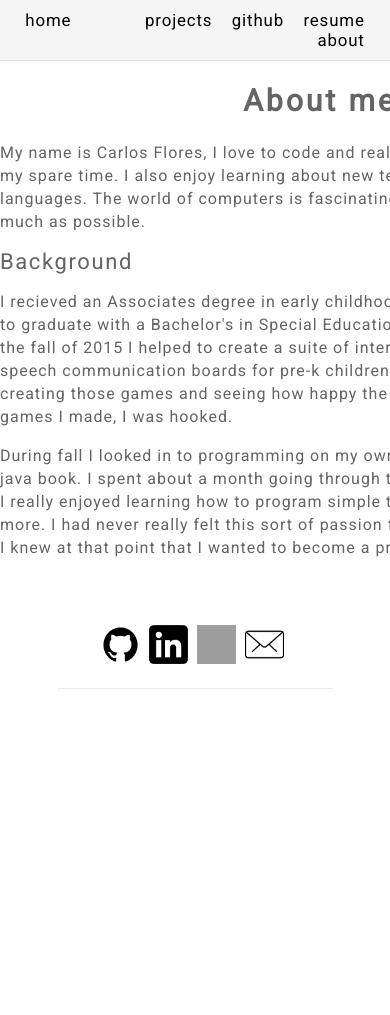
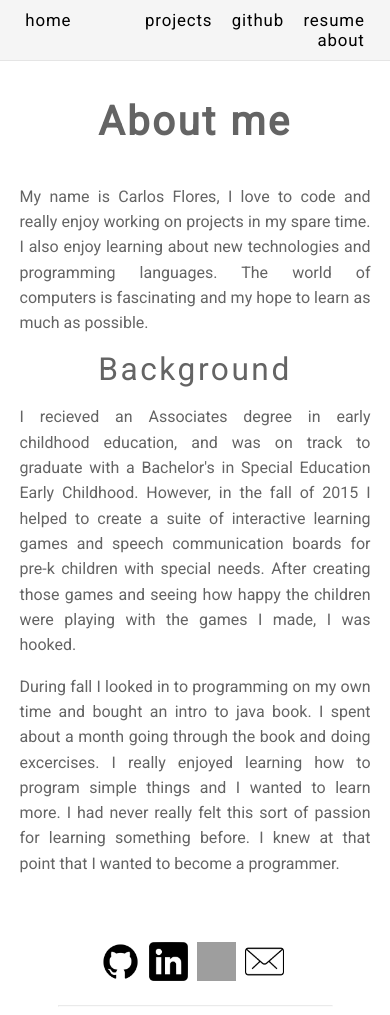
Before and after one commit to carlos42044/Personal_Website, a PHP site: page /about in a window 390 px wide; the page is wider, and only the part inside the window is pictured. Before the commit the page ends 689 px from the top of that part, so only its background shows below. Run offline with PHP 8.4, Linux system fonts and the light colour scheme; grey boxes are pictures that could not be loaded.

Commit message:
Fixed class names, and made pages more mobile friendlys with vh in css

```diff
--- a/about/index.html
+++ b/about/index.html
@@ -49,7 +49,7 @@
 		</div>
 
 		<div class="text_container">
-		<p class="about_me">About me</p>
+		<p class="page_title">About me</p>
 			<p class="text_content">
 			My name is Carlos Flores,
 
--- a/css/style.css
+++ b/css/style.css
@@ -64,44 +64,36 @@ a {
 
 }
 
-#head_title {
-	font-size: 4.75vh;
-}
-
 #home_text p{
         text-align: center;
         line-height: 5vh;
         letter-spacing: 9vh;
 }
 
-.about_me {
-        font-size: 30px;
-        letter-spacing: 3px;
+.page_title {
+        font-size: 4.75vh;
+        letter-spacing: .3vh;
         text-align: center;
-        line-height: 20px;
+        line-height: 5vh;
         font-weight: 900;
 }
 
 .text_container {
         color: #646464;
-        text-align: left;
-        letter-spacing: 1px;
-        margin: auto;
-        width: 40em;
-}
+/*        letter-spacing: .2vh;
+*/        margin: auto;
+        width: 90%;
+/*        padding: 2vh;
+*/}
 
 .text_content {
-		/*text-indent: 20px;
-		padding-left: -20px;*/
-        text-align: left;
-        line-height: 23px;
-/*        font-family: 'Raleway', sans-serif;
-*/
+        text-align: justify;
+        line-height: 3vh;
 }
 
 .sub_header {
-        font-size: 22px;
-        letter-spacing: 1.6px;
+        font-size: 3.75vh;
+        letter-spacing: .3vh;
 }
 
 
--- a/index.html
+++ b/index.html
@@ -50,7 +50,7 @@
 
 		<div id="text">
 
-			<p id="head_title">Hi, I'm Carlos</p>
+			<p class="page_title">Hi, I'm Carlos</p>
 			<p id="home_text">I am a Computer Science Major at Kean University.
 			</br>I am passionate about coding, problem solving, and learning.</p>
 		</div>
--- a/projects/index.html
+++ b/projects/index.html
@@ -50,7 +50,7 @@
 
 		<div class="text_container">
 
-			<p class="about_me">Projects</p>
+			<p class="page_title">Projects</p>
 			<p><span class="sub_header"> Loan It</span></p>
 			<p class="text_content">
 
```
